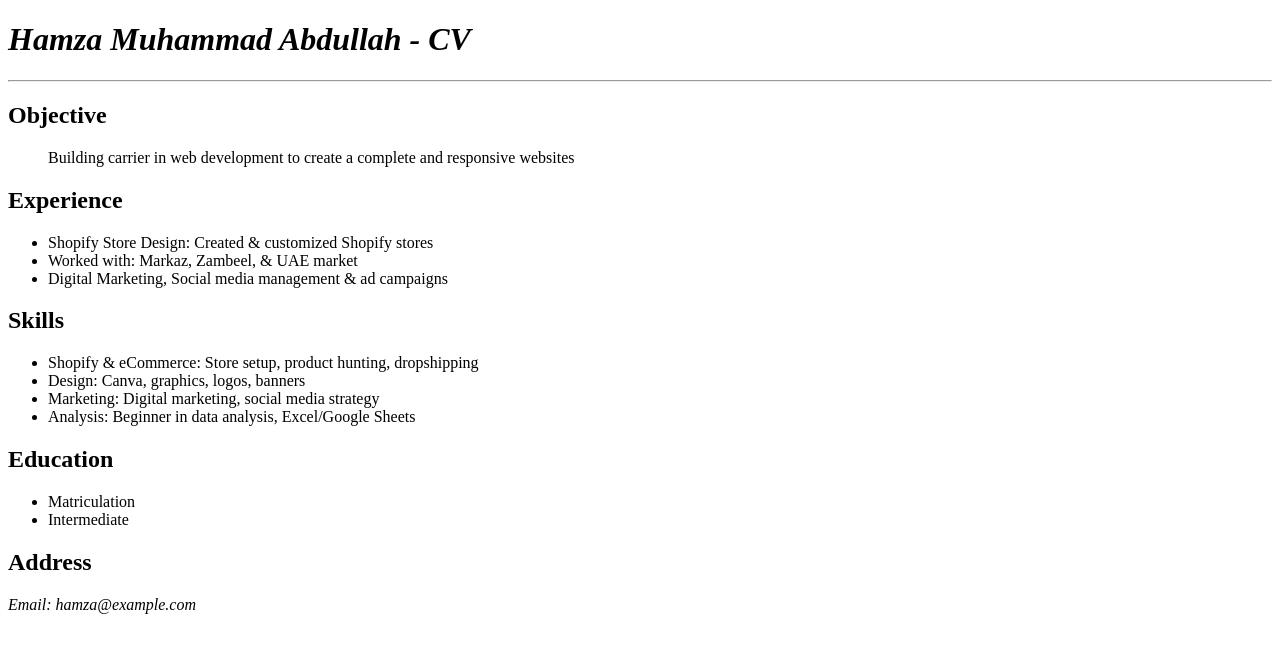
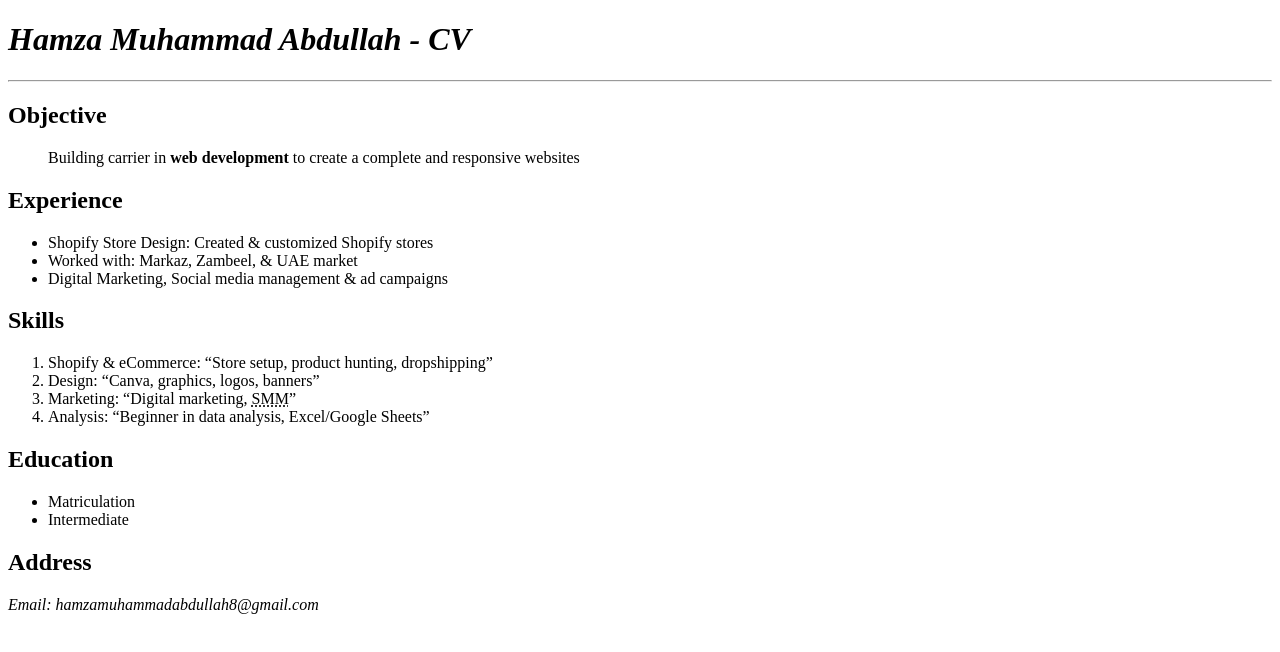
Before and after one commit to Hamza-M-Abdullah/Mordern_web_Assignments, a plain HTML site: page assignments/index.html in a window 1280 px wide. Drawn offline with Linux system fonts and the light colour scheme.

Commit message:
Improved CV

```diff
--- a/assignments/index.html
+++ b/assignments/index.html
@@ -12,7 +12,7 @@
 
     <blockquote>
         <p>
-            Building carrier in web development to create a complete and responsive websites
+            Building carrier in <strong> web development </strong> to create a complete and responsive websites
         </p>
     </blockquote>
 
@@ -26,12 +26,12 @@
 
   <h2>Skills</h2>
 
-  <ul>
-    <li>Shopify & eCommerce: Store setup, product hunting, dropshipping</li>
-    <li>Design: Canva, graphics, logos, banners</li>
-    <li>Marketing: Digital marketing, social media strategy</li>
-    <li>Analysis: Beginner in data analysis, Excel/Google Sheets</li>
-  </ul>
+  <ol>
+    <li>Shopify & eCommerce: <q>Store setup, product hunting, dropshipping</q></li>
+    <li>Design: <q>Canva, graphics, logos, banners</q></li>
+    <li>Marketing: <q>Digital marketing, <abbr title="Social Media Managment">SMM</abbr></q></li>
+    <li>Analysis: <q>Beginner in data analysis, Excel/Google Sheets</q></li>
+  </ol>
 
   <h2>Education</h2>
 
@@ -43,7 +43,7 @@
   <h2>Address</h2>
 
   <address>
-    <p>Email: hamza@example.com</p>
+    <p>Email: hamzamuhammadabdullah8@gmail.com</p>
   </address>
 
 </body>
```
